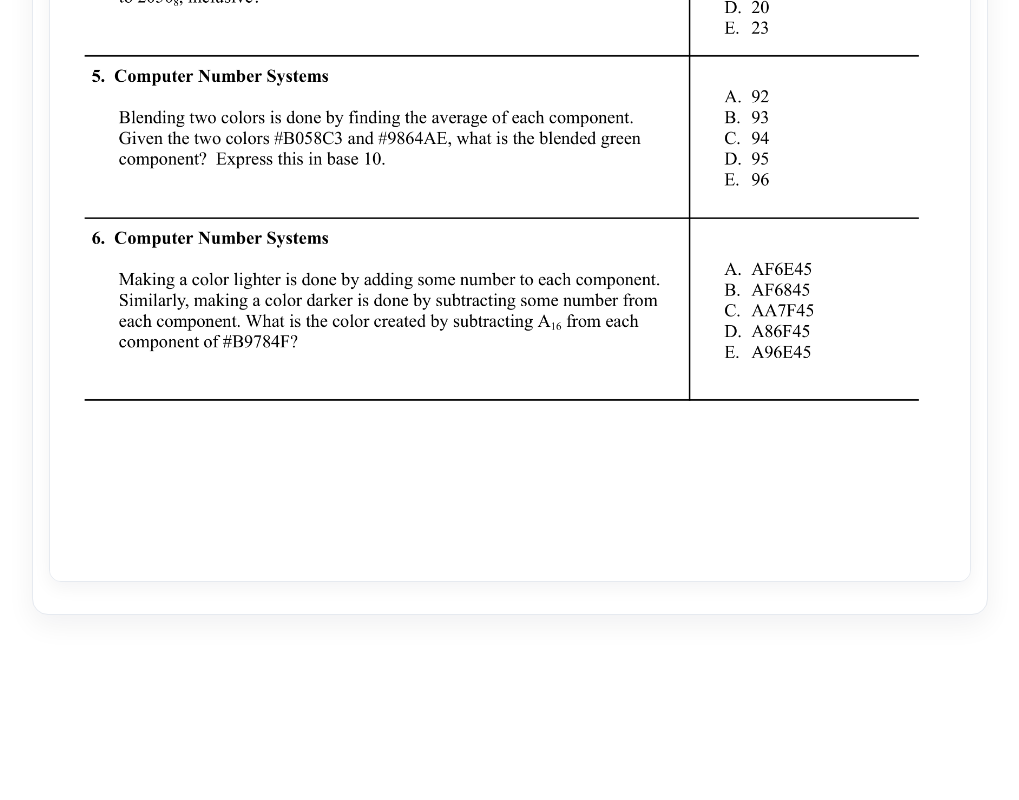
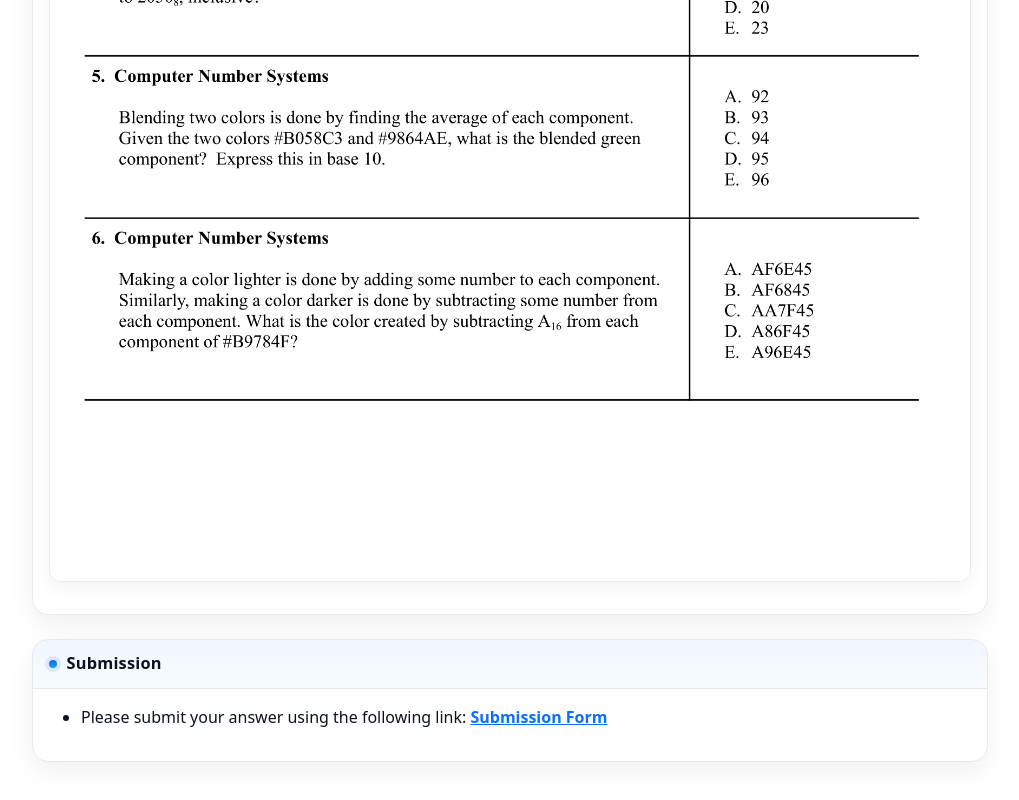
Before and after one commit to ckim48/acsl_elem, a plain HTML site: page short8d3d3adf-25ba-4081-8984-23a3961d62cc.html in a window 1280 px wide. Shown: the part 1138-1938 px from the top of the page, without its empty margins (130-1149 px from the left). Before the commit the page ends 1801 px from the top, so only its background shows below. Drawn offline with nearby package versions, Linux system fonts and the light colour scheme.

Commit message:
Update short8d3d3adf-25ba-4081-8984-23a3961d62cc.html

```diff
--- a/short8d3d3adf-25ba-4081-8984-23a3961d62cc.html
+++ b/short8d3d3adf-25ba-4081-8984-23a3961d62cc.html
@@ -245,7 +245,7 @@
       </div>
       <div class="section-body">
         <ol>
-          <li>Please solve the programming question at the following link: <a href="https://www.onlinegdb.com/" target="_blank" rel="noopener">Online Compiler</a></li>
+          <li>Please submit your answer using the following link: <strong> <a href="https://forms.gle/B72BSDXGvcgZnMgaA" target="_blank" rel="noopener">Submission Form</a></strong></li>
           <li>Review all pages of the document below.</li>
           <li>Proceed only after completing the review.</li>
         </ol>
@@ -262,7 +262,16 @@
         <img src="page1.png" class="pdf-page" alt="Page 1">
       </div>
     </div>
-
+    <div class="section mb-4 mt-4">
+      <div class="section-head">
+        <h5 class="section-h"><span class="dot"></span>Submission</h5>
+      </div>
+      <div class="section-body">
+        <ul>
+          <li>Please submit your answer using the following link: <strong> <a href="https://forms.gle/B72BSDXGvcgZnMgaA" target="_blank" rel="noopener">Submission Form</a></strong></li>
+        </ul>
+      </div>
+    </div>
   </div>
 
   <div class="floating-hint" id="floatingHint">
```
